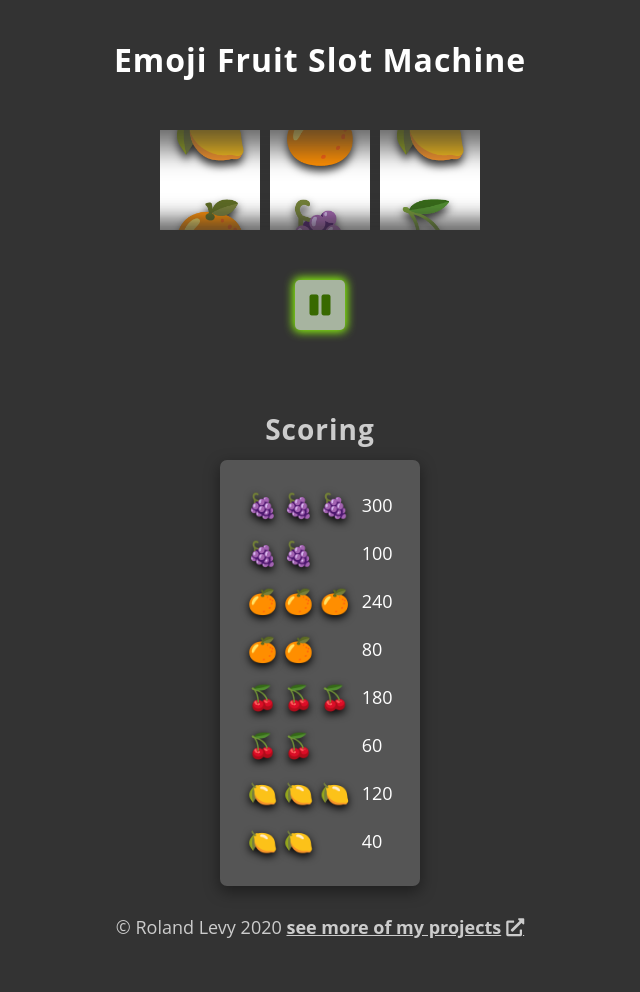
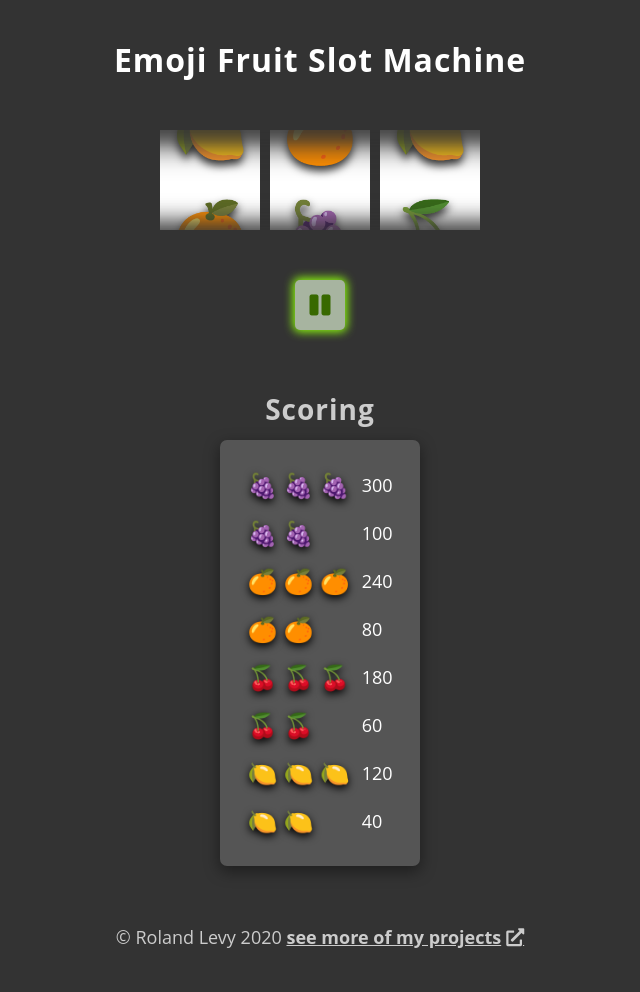
Before and after one commit to rolandjlevy/js-emoji-fruit-slot-machine, a plain HTML site: page index.html in a window 1280 px wide. Shown: the whole page, without its empty margins (320-960 px from the left). Drawn offline with Linux system fonts and the light colour scheme.

Commit message:
CSS tweaks

```diff
--- a/index.html
+++ b/index.html
@@ -60,7 +60,7 @@
 
       <!-- <div class="glow m-t-50">PLAY</div> -->
 
-      <section class="scoring m-t-50">
+      <section class="scoring m-t-30">
         <header class="h-align">
           <h3 class="m-b-10">Scoring</h3>
         </header>
@@ -80,7 +80,7 @@
         </div>
       </section>
 
-      <footer class="p-10">
+      <footer class="p-20 m-t-20">
         <p class="text-center">&copy; Roland Levy 2020 <a href="https://rolandlevy.co.uk" class="new-tab-icon" target="_blank">see more of my projects</a></p>
       </footer>
 
--- a/style.css
+++ b/style.css
@@ -66,7 +66,7 @@ section.shadow {
   left: -50%;
   width: 200%;
   height: 100%;
-  box-shadow: 0 12px 25px 10px #33333399 inset, 0 -8px 20px 5px #33333399 inset;
+  box-shadow: 0 6px 15px 5px #333333aa inset, 0 12px 25px 10px #33333399 inset, 0 -8px 20px 5px #33333399 inset;
 }
 
 ul.reel {
```
Lines whose indentation alone changed are shown as unchanged.
